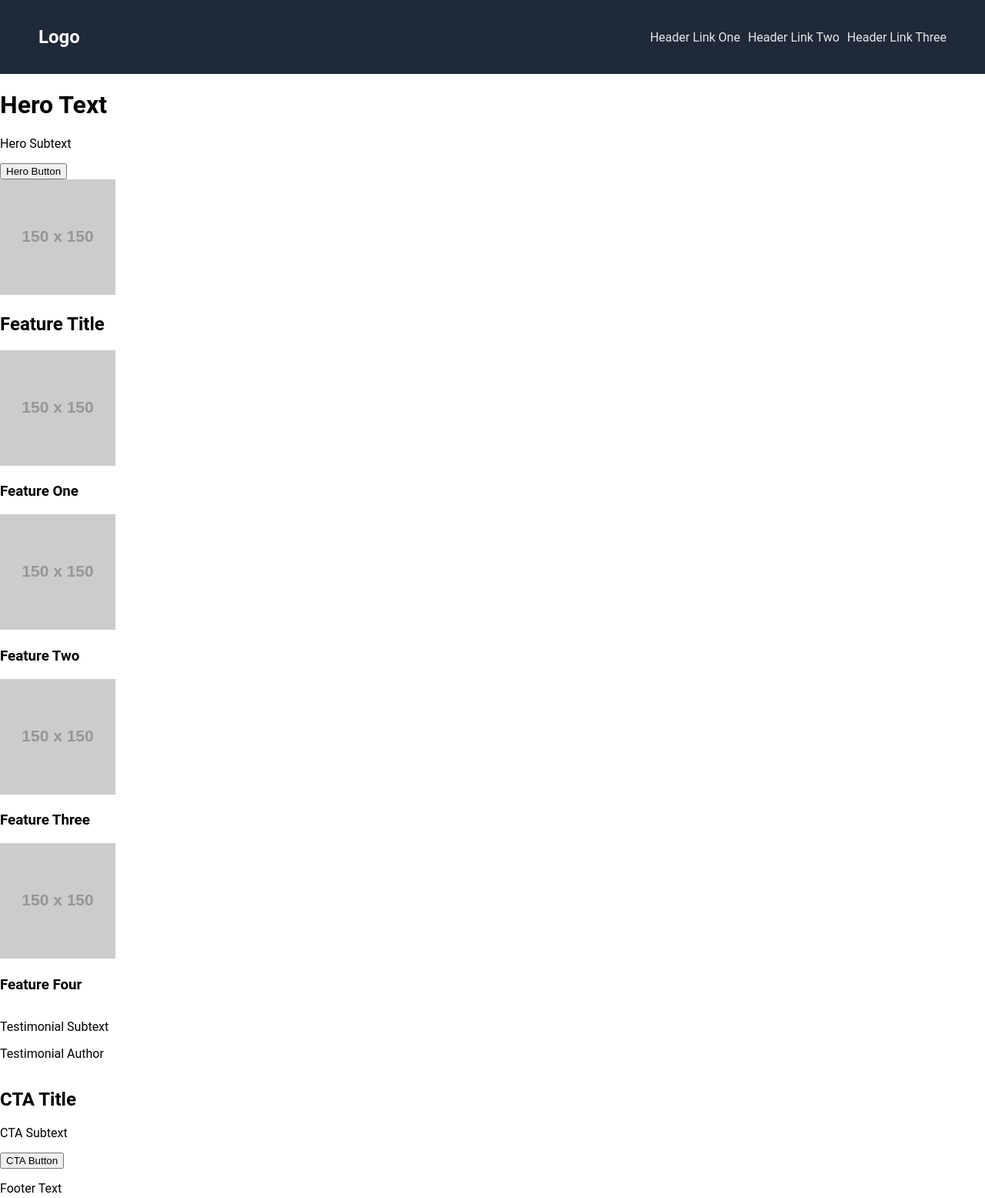
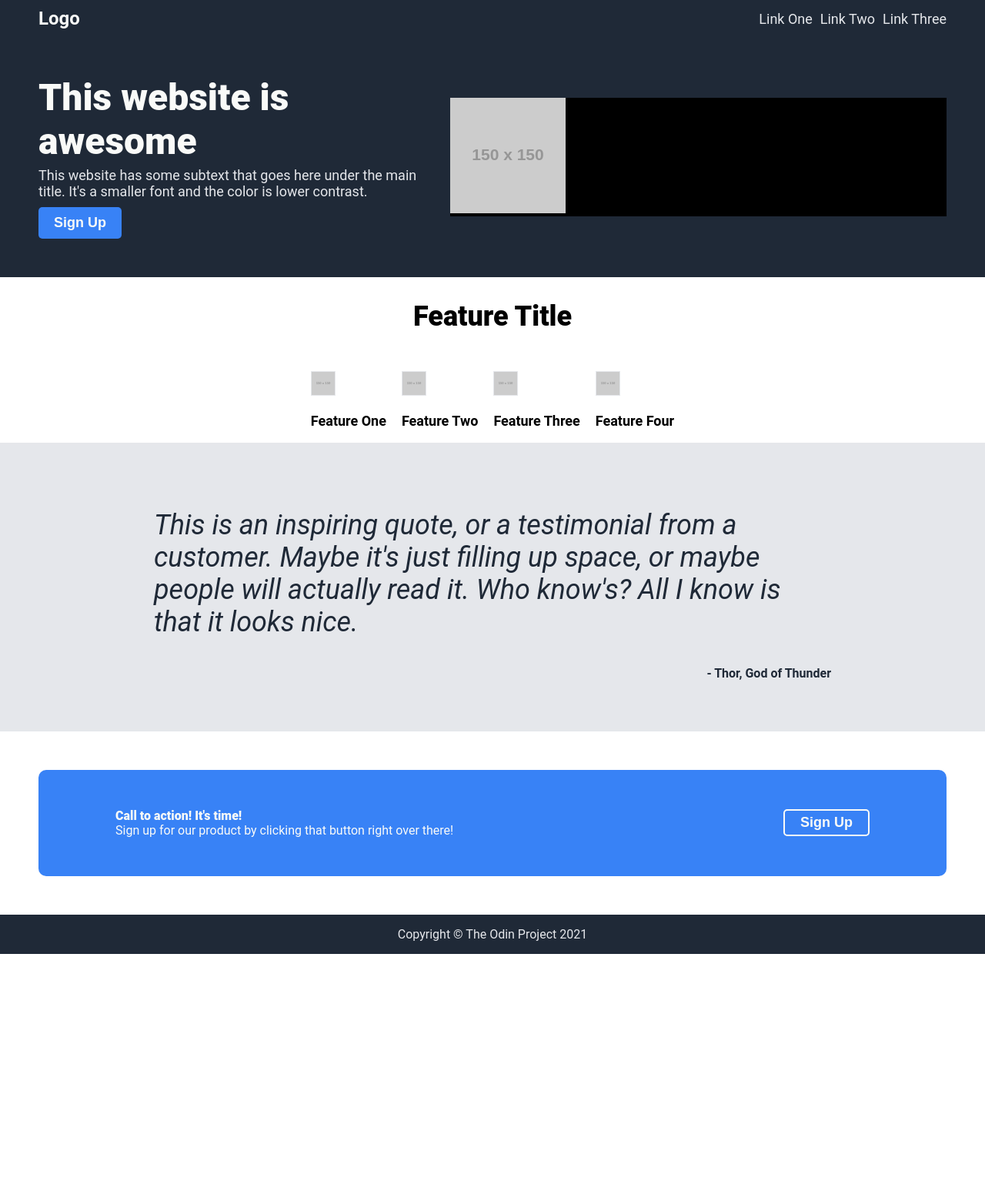
Before and after one commit to quarrybreeze/top-project-landing-page, a plain HTML site: page index.html in a window 1280 px wide. Shown: the whole page at 77% size. After the commit the page ends 1239 px from the top, so only its background shows below. Drawn offline with Linux system fonts and the light colour scheme; placeholder pictures from the web are drawn by us.

Commit message:
finished draft. to do: add content

```diff
--- a/index.html
+++ b/index.html
@@ -15,9 +15,9 @@
 
         <div class="headerlinks">
             <ul>
-                <li><a href="#">Header Link One</a></li>
-                <li><a href="#">Header Link Two</a></li>
-                <li><a href="#">Header Link Three</a></li>
+                <li><a href="#">Link One</a></li>
+                <li><a href="#">Link Two</a></li>
+                <li><a href="#">Link Three</a></li>
             </ul>
         </div>
 
@@ -25,9 +25,9 @@
 
     <div class="hero">
         <div class="herotext">
-            <h1>Hero Text</h1>
-            <p>Hero Subtext</p>
-            <button>Hero Button</button>
+            <h1>This website is awesome</h1>
+            <p>This website has some subtext that goes here under the main title. It's a smaller font and the color is lower contrast.</p>
+            <button>Sign Up</button>
         </div>
         <div class="heroimage">
             <img src="https://via.placeholder.com/150" alt="Hero Image">
@@ -59,26 +59,30 @@
     </div>
 
     <div class="testimonial">
+        <div class="testimonialbox">
             <div class="testimonialtext">
-            <p>Testimonial Subtext</p>
+                <p>This is an inspiring quote, or a testimonial from a customer. Maybe it's just filling up space, or maybe people will actually read it. Who know's? All I know is that it looks nice.</p>
             </div>
             <div class="testimonialauthor">
-            <p>Testimonial Author</p>
+                <p>- Thor, God of Thunder</p>
+            </div>
         </div>
     </div>
 
-    <div class="cta">
+    <div class="ctasection">
+        <div class="ctabox">
             <div class="ctatext">
-            <h2>CTA Title</h2>
-            <p>CTA Subtext</p>
+                <p id="ctatitle">Call to action! It's time!</p>
+                <p id="ctadesc">Sign up for our product by clicking that button right over there!</p>
             </div>
             <div class="ctabutton">
-            <button>CTA Button</button>
+                <button>Sign Up</button>
+            </div>
         </div>
     </div>
 
     <div class="footer">
-        <p>Footer Text</p>
+        <p>Copyright © The Odin Project 2021</p>
     </div>
 
 </body>
--- a/styles.css
+++ b/styles.css
@@ -19,16 +19,153 @@ body {
     margin: 0; /* Remove default margin */
     display: flex; /* Use flexbox to arrange items in a row */
     gap: 10px; /* Add space between items */
+    color:#E5E7EB;
+    font-size: 18px;
 }
 
-.headerlogo {
+.hero {
+    display: flex;
+    flex-direction: row;
+    align-items: center;
+    justify-content: space-between;
+    background-color: #1F2937;
+    color: #F9FAF8;
+    padding: 50px;
+}
+
+.herotext h1{
+    font-size: 48px;
+    font-weight: 900;
+    text-align: start;
+    color:#F9FAF8;
+    margin: 0px;
+}
+
+.herotext p{
+    margin-block-start: 5px;
+    margin-block-end: 10px;
+
+    font-size: 18px;
+    color: #E5E7EB
+}
+
+.herotext {
+    margin-right: 30px;
+}
+
+.herotext button {
+    padding: 10px 20px;
+    background-color: #3882F6;
+    color: #F9FAF8;
+    border: none;
+    border-radius: 5px;
+    font-size: 18px;
+    font-weight: 700;
+}
+
+.headerlogo p{
     font-size: 24px;
     font-weight: 700;
-    color: #F9FAF8
+    color: #F9FAF8;
+    margin-block-start: 0px;
+    margin-block-end: 0px;
 }
 
+.heroimage {
+    width: 100%;
+
+    background-color: black;
+}
+
+.featuretitle h2{
+    font-size: 36px;
+    font-weight: 900;
+    text-align: center;
+}
+
+.featurelist {
+    display: flex;
+    flex-direction: row;
+    justify-content: center;
+    gap: 20px;
+    margin-top: 50px;
+}
+
+.features h3 {
+    font-size: 18px;
+    font-weight: 700;
+    text-align: center;
+}
+
+.feature img{
+    border: 1px solid #E5E7EB;
+    height: 30px;
+}
 
 a {
     text-decoration: none;
     color: #E5E7EB;
 }
+
+.testimonial {
+    display: flex;
+    flex-direction: column;
+    justify-content: center;
+    background-color: #E5E7EB;
+    color: #1F2937;
+    padding: 50px 200px;;
+}
+
+.testimonialtext {
+    font-size: 36px;
+    font-style: italic;
+}
+
+.testimonialauthor {
+    text-align: end;
+    font-weight: 700;
+}
+
+.ctasection {
+    display: flex;
+    flex-direction: column;
+    color: #F9FAF8;
+    padding: 50px;
+}
+
+#ctatitle {
+    font-weight: 900;
+}
+
+.ctabox {
+    display: flex;
+    flex: auto;
+    justify-content: space-between;
+    align-items: center;
+    background-color: #3882F6;
+    padding: 50px 100px;
+    border-radius: 10px;
+}
+
+.ctabutton button{
+    padding: 5px 20px;
+    background-color: #3882F6;
+    color: #F9FAF8;
+    border: 2px solid #F9FAF8;
+    border-radius: 5px;
+    font-size: 18px;
+    font-weight: 700;
+}
+
+.ctatext p {
+    margin-block-start: 0px;
+    margin-block-end: 0px;
+}
+
+.footer {
+    display: flex;
+    justify-content: center;
+    background-color: #1F2937;
+    color: #E5E7EB;
+
+}
```
Lines whose indentation alone changed are shown as unchanged.
